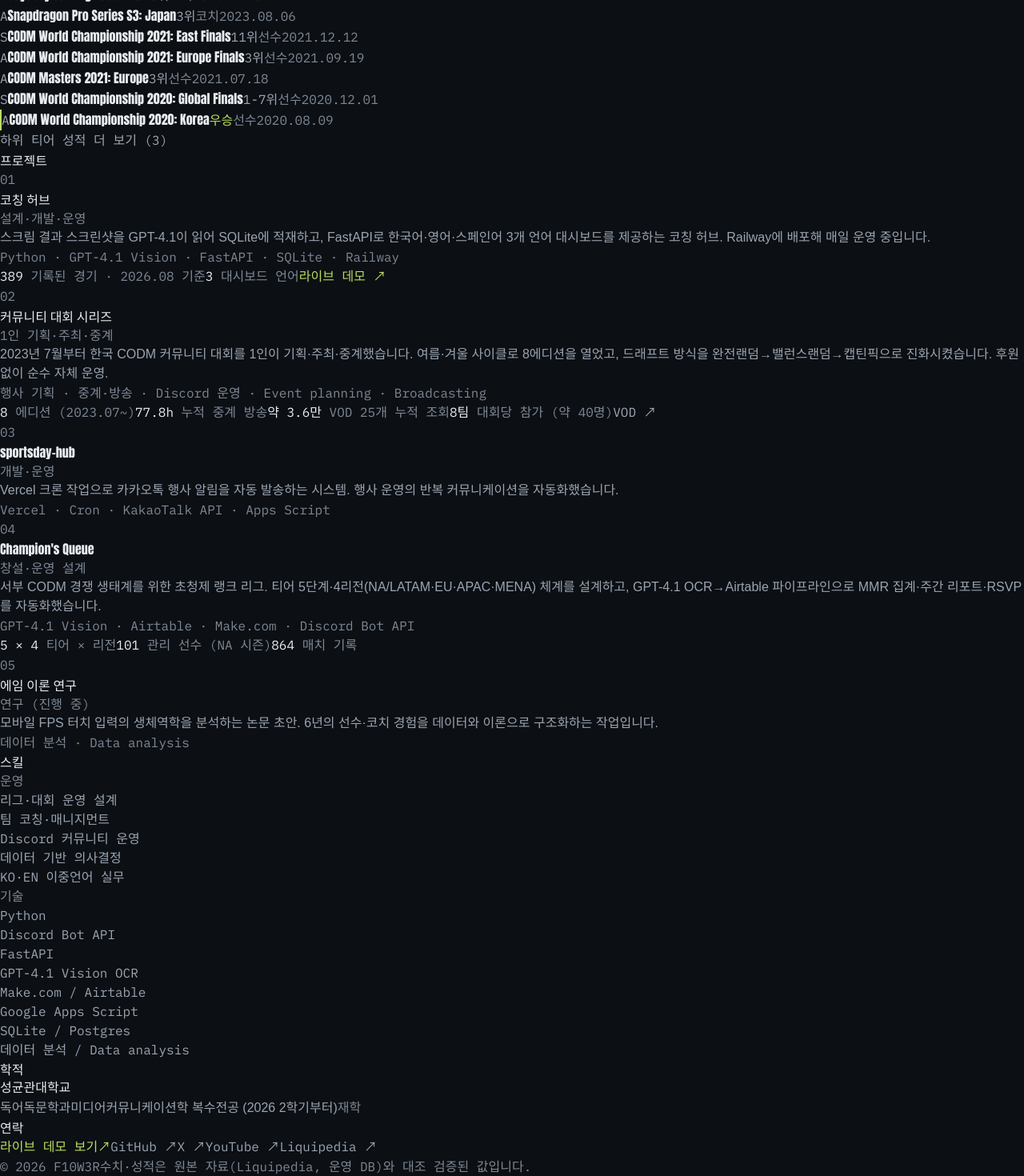
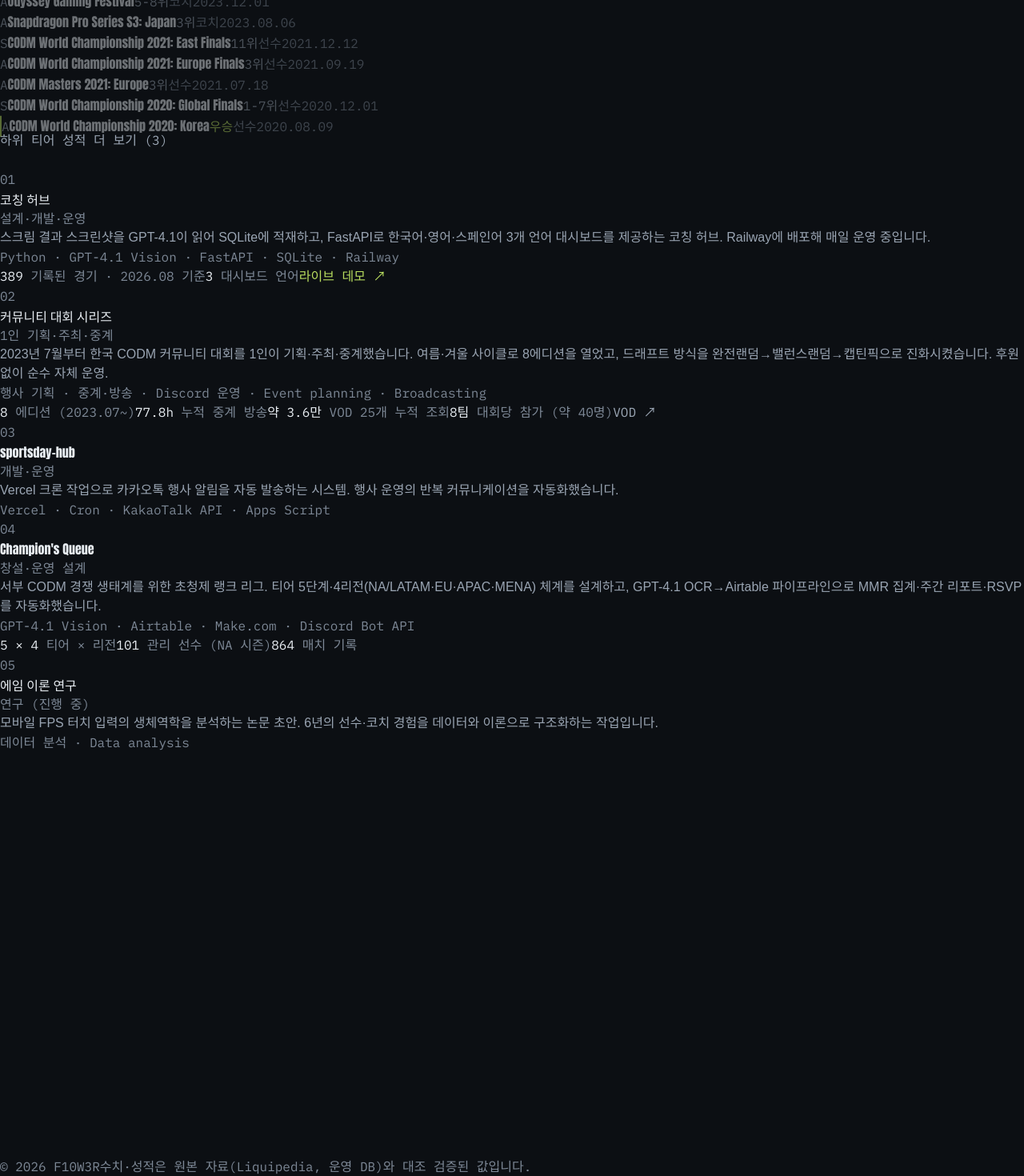
Before and after one commit to F10W3R-13/f10w3r-portfolio, a React (Vite) app in the folder portfolio/: page / in a window 1280 px wide. Shown: the part 866-2336 px from the top of the page at 80% size. Built offline with nearby package versions, Linux system fonts and the light colour scheme; a web font is replaced by a local one.

Commit message:
Stage 5 motion: hero stat count-ups (Motion, 60ms stagger, standard ease-out), scroll-driven section reveals (CSS animation-timeline: view), CSS-class CTA/toggle hovers with pointer gating, ?motion=1 force-play for review; rejected unmotivated won-row micro-motion

```diff
--- a/portfolio/src/App.jsx
+++ b/portfolio/src/App.jsx
@@ -28,6 +28,13 @@
     document.documentElement.lang = lang
   }, [lang])
 
+  // 모션 검수용: ?motion=1 이면 OS reduce를 무시하고 재생(배포 동작에는 영향 없음)
+  useEffect(() => {
+    if (new URLSearchParams(window.location.search).has('motion')) {
+      document.body.dataset.forceMotion = '1'
+    }
+  }, [])
+
   return (
     <LangContext.Provider value={lang}>
       <div
--- /dev/null
+++ b/portfolio/src/components/CountUp.jsx
@@ -0,0 +1,37 @@
+import { useEffect, useRef, useState } from 'react'
+import { animate, useInView, useReducedMotion } from 'motion/react'
+
+/*
+ * 수치 카운트업 — animate 스킬 판정: 드뭄(첫 방문)+설명(마케팅 수치).
+ * 숫자가 아닌 값은 그대로 출력. reduced-motion이면 즉시 최종값(단 ?motion=1 검수 시 재생).
+ */
+const EASE = [0.23, 1, 0.32, 1]
+
+export default function CountUp({ value, delay = 0 }) {
+  const str = String(value)
+  const numeric = /^\d+$/.test(str)
+  const target = numeric ? Number.parseInt(str, 10) : 0
+  const ref = useRef(null)
+  const inView = useInView(ref, { once: true, amount: 0.5 })
+  const reduce = useReducedMotion()
+  const force = typeof window !== 'undefined' && new URLSearchParams(window.location.search).has('motion')
+  const play = numeric && inView && (!reduce || force)
+  const [display, setDisplay] = useState(() => (numeric && !reduce && !force ? 0 : target))
+
+  useEffect(() => {
+    if (!numeric || !inView) return
+    if (reduce && !force) {
+      setDisplay(target)
+      return
+    }
+    const controls = animate(0, target, {
+      duration: 0.9,
+      delay,
+      ease: EASE,
+      onUpdate: (v) => setDisplay(Math.round(v)),
+    })
+    return () => controls.stop()
+  }, [inView, numeric, reduce, force, target, delay])
+
+  return <span ref={ref} className="tabular-nums">{numeric ? display : str}</span>
+}
--- a/portfolio/src/sections/Career.jsx
+++ b/portfolio/src/sections/Career.jsx
@@ -13,14 +13,14 @@
 
   return (
     <section className="mx-auto max-w-7xl px-6 py-24">
-      <h2 className="rise text-3xl tracking-tight" style={{ fontFamily: 'var(--font-display)' }}>{t(content.ui.headings.career)}</h2>
+      <h2 className="reveal text-3xl tracking-tight" style={{ fontFamily: 'var(--font-display)' }}>{t(content.ui.headings.career)}</h2>
 
       {groups.map((g, gi) => (
         <div key={g.label.en} className="mt-10">
-          <p className="rise text-[11px] tracking-[0.2em]" style={{ fontFamily: 'var(--font-mono)', color: 'var(--ice-mute)' }}>
+          <p className="reveal text-[11px] tracking-[0.2em]" style={{ fontFamily: 'var(--font-mono)', color: 'var(--ice-mute)' }}>
             {t(g.label)} · {g.items.length}
           </p>
-          <div className="rise mt-3">
+          <div className="reveal mt-3">
             {g.items.map((c, i) => (
               <div key={c.team + i} className="flex items-baseline justify-between gap-6 border-t py-3.5 last:border-b" style={{ borderColor: 'var(--hairline)' }}>
                 <span className="flex flex-wrap items-baseline gap-x-5 gap-y-1">
--- a/portfolio/src/sections/Contact.jsx
+++ b/portfolio/src/sections/Contact.jsx
@@ -17,20 +17,18 @@
 
   return (
     <section className="mx-auto max-w-7xl px-6 pb-24">
-      <h2 className="rise text-3xl tracking-tight" style={{ fontFamily: 'var(--font-display)' }}>{t(content.ui.headings.contact)}</h2>
+      <h2 className="reveal text-3xl tracking-tight" style={{ fontFamily: 'var(--font-display)' }}>{t(content.ui.headings.contact)}</h2>
 
-      <div className="rise d1 mt-8 flex flex-wrap items-center gap-x-10 gap-y-6 border p-8" style={{ borderColor: 'var(--hairline)' }}>
+      <div className="reveal mt-8 flex flex-wrap items-center gap-x-10 gap-y-6 border p-8" style={{ borderColor: 'var(--hairline)' }}>
         <a
           href={hub.links.demo}
           target="_blank"
           rel="noreferrer"
-          className="group inline-flex items-center gap-3 border px-7 py-3.5 text-[13px] tracking-[0.18em] transition-[background-color,color,transform] duration-200 active:scale-[0.98]"
+          className="cta-volt inline-flex items-center gap-3 border px-7 py-3.5 text-[13px] tracking-[0.18em]"
           style={{ borderColor: 'var(--volt)', color: 'var(--volt)', fontFamily: 'var(--font-mono)' }}
-          onMouseEnter={(e) => { e.currentTarget.style.backgroundColor = 'var(--volt)'; e.currentTarget.style.color = 'var(--bg)' }}
-          onMouseLeave={(e) => { e.currentTarget.style.backgroundColor = 'transparent'; e.currentTarget.style.color = 'var(--volt)' }}
         >
           {t(content.ui.liveDemoCta)}
-          <span aria-hidden="true" className="transition-transform duration-200 group-hover:translate-x-0.5">↗</span>
+          <span aria-hidden="true" className="cta-arrow">↗</span>
         </a>
         {links.map((l) => (
           <a key={l.label + l.href} href={l.href} target={l.href.startsWith('mailto') ? undefined : '_blank'} rel="noreferrer" className="text-sm hover:underline" style={{ fontFamily: 'var(--font-mono)', color: 'var(--ice-dim)' }}>
--- a/portfolio/src/sections/Education.jsx
+++ b/portfolio/src/sections/Education.jsx
@@ -7,9 +7,9 @@
 
   return (
     <section className="mx-auto max-w-7xl px-6 py-24">
-      <h2 className="rise text-3xl tracking-tight" style={{ fontFamily: 'var(--font-display)' }}>{t(content.ui.headings.education)}</h2>
+      <h2 className="reveal text-3xl tracking-tight" style={{ fontFamily: 'var(--font-display)' }}>{t(content.ui.headings.education)}</h2>
 
-      <div className="rise mt-8 border-t pt-8" style={{ borderColor: 'var(--hairline)' }}>
+      <div className="reveal mt-8 border-t pt-8" style={{ borderColor: 'var(--hairline)' }}>
         <p className="text-3xl font-black tracking-tight" style={{ fontFamily: 'var(--font-ko-display)' }}>{t(education.school)}</p>
         <div className="mt-3 flex flex-wrap gap-x-8 gap-y-2 text-sm" style={{ color: 'var(--ice-dim)' }}>
           <span>{t(education.major)}</span>
--- a/portfolio/src/sections/Hero.jsx
+++ b/portfolio/src/sections/Hero.jsx
@@ -1,6 +1,7 @@
 import { RibbonFieldBackground } from '@designcodeio/threeui'
 import content from '../../data/content.js'
 import { useT } from '../lang.jsx'
+import CountUp from '../components/CountUp.jsx'
 
 /* L2 풀블리드 히어로 — F10W3R 초대형 타이포 + 통계 가로 스트립 (RibbonField 2026-08-24 확정) */
 export default function Hero() {
@@ -25,9 +26,11 @@
       </div>
 
       <div className="rise d3 mt-16 grid grid-cols-2 border-t md:grid-cols-4" style={{ borderColor: 'var(--hairline)' }}>
-        {hero.stats.map((s) => (
+        {hero.stats.map((s, i) => (
           <div key={s.value + s.label.en} className="py-6 pr-4 md:border-l md:pl-6 md:first:border-l-0" style={{ borderColor: 'var(--hairline)' }}>
-            <p className="text-4xl tabular-nums">{s.value}</p>
+            <p className="text-4xl">
+              <CountUp value={s.value} delay={i * 0.06} />
+            </p>
             <p className="mt-1.5 text-[11px] leading-snug" style={{ fontFamily: 'var(--font-mono)', color: 'var(--ice-mute)' }}>{t(s.label)}</p>
           </div>
         ))}
--- a/portfolio/src/sections/Projects.jsx
+++ b/portfolio/src/sections/Projects.jsx
@@ -7,7 +7,7 @@
 
   return (
     <section className="mx-auto max-w-7xl px-6 py-24">
-      <h2 className="rise text-3xl tracking-tight" style={{ fontFamily: 'var(--font-display)' }}>{t(content.ui.headings.projects)}</h2>
+      <h2 className="reveal text-3xl tracking-tight" style={{ fontFamily: 'var(--font-display)' }}>{t(content.ui.headings.projects)}</h2>
 
       <div className="mt-8">
         {content.projects.list.map((p, i) => (
--- a/portfolio/src/sections/Skills.jsx
+++ b/portfolio/src/sections/Skills.jsx
@@ -11,13 +11,13 @@
 
   return (
     <section className="mx-auto max-w-7xl px-6 py-24">
-      <h2 className="rise text-3xl tracking-tight" style={{ fontFamily: 'var(--font-display)' }}>{t(content.ui.headings.skills)}</h2>
+      <h2 className="reveal text-3xl tracking-tight" style={{ fontFamily: 'var(--font-display)' }}>{t(content.ui.headings.skills)}</h2>
 
       <div className="mt-8 grid gap-10 md:grid-cols-2">
         {groups.map((g) => (
           <div key={g.label.en}>
-            <p className="rise text-[11px] tracking-[0.2em]" style={{ fontFamily: 'var(--font-mono)', color: 'var(--ice-mute)' }}>{t(g.label)}</p>
-            <ul className="rise mt-4 flex flex-wrap gap-2">
+            <p className="reveal text-[11px] tracking-[0.2em]" style={{ fontFamily: 'var(--font-mono)', color: 'var(--ice-mute)' }}>{t(g.label)}</p>
+            <ul className="reveal mt-4 flex flex-wrap gap-2">
               {g.items.map((item) => (
                 <li
                   key={item}
--- a/portfolio/src/styles/app.css
+++ b/portfolio/src/styles/app.css
@@ -22,6 +22,7 @@
   --font-ko-display: 'Pretendard Variable', sans-serif;
   --font-body: 'Pretendard Variable', sans-serif;
   --font-mono: 'IBM Plex Mono', monospace;
+  --ease-out: cubic-bezier(0.23, 1, 0.32, 1);
 }
 
 body {
@@ -35,22 +36,52 @@
   color: var(--bg);
 }
 
-/* 입장 모션 — reduced-motion 정지 (사용자 OS가 reduce 기본) */
+/*
+ * 모션 — animate 스킬 기준: transform/opacity만, 강한 ease-out, stagger 60ms.
+ * reduced-motion: 이동 없이 즉시 표시(텍스트·색 전환은 유지).
+ */
 @keyframes rise {
   from { opacity: 0; transform: translateY(14px); }
   to { opacity: 1; transform: none; }
 }
 
-.rise { opacity: 0; }
+/* 로드 진입(히어로) */
+.rise { opacity: 1; }
+.d1 { animation-delay: 60ms; }
+.d2 { animation-delay: 120ms; }
+.d3 { animation-delay: 180ms; }
+.d4 { animation-delay: 240ms; }
 
 @media (prefers-reduced-motion: no-preference) {
-  .rise { animation: rise 520ms cubic-bezier(0.16, 1, 0.3, 1) both; }
-  .d1 { animation-delay: 60ms; }
-  .d2 { animation-delay: 140ms; }
-  .d3 { animation-delay: 220ms; }
-  .d4 { animation-delay: 300ms; }
+  .rise { opacity: 0; animation: rise 480ms var(--ease-out) both; }
 }
 
-@media (prefers-reduced-motion: reduce) {
-  .rise { opacity: 1; }
+/* 스크롤 진입(섹션) — CSS scroll-timeline. 미지원 브라우저는 그냥 보임 */
+@media (prefers-reduced-motion: no-preference) {
+  @supports (animation-timeline: view()) {
+    .reveal { animation: rise linear both; animation-timeline: view(); animation-range: entry 0% entry 45%; }
+  }
 }
+
+/* 검수용 강제 재생 — ?motion=1 (OS reduce 무시하고 재생 확인) */
+body[data-force-motion] .rise { opacity: 0; animation: rise 480ms var(--ease-out) both; }
+body[data-force-motion] .reveal { animation: rise linear both; animation-timeline: view(); animation-range: entry 0% entry 45%; }
+
+/*
+ * CTA/버튼 — 정확한 속성 전환, hover는 포인터 게이팅
+ */
+.cta-volt { transition: background-color 150ms ease, color 150ms ease, transform 120ms ease; }
+.cta-arrow { transition: transform 150ms ease; }
+
+@media (hover: hover) and (pointer: fine) {
+  .cta-volt:hover { background-color: var(--volt); color: var(--bg); }
+  .cta-volt:hover .cta-arrow { transform: translateX(2px); }
+}
+
+.cta-volt:active { transform: scale(0.98); }
+
+.btn-line { transition: color 150ms ease, border-color 150ms ease; }
+
+@media (hover: hover) and (pointer: fine) {
+  .btn-line:hover { color: var(--volt); border-color: var(--volt); }
+}
```
Also changed, not shown: portfolio/src/sections/Achievements.jsx (+3 -5 lines).
